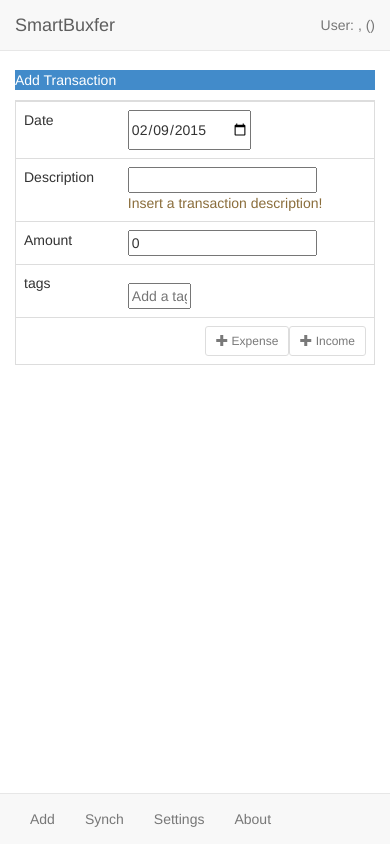
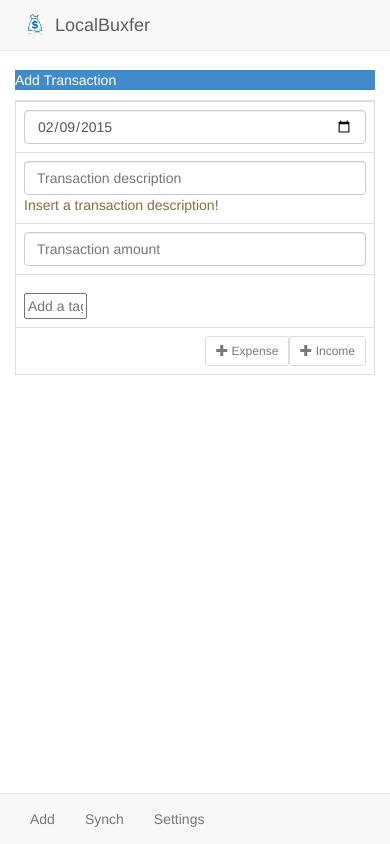
Before and after one commit to jointheflow/Quixfer, a plain HTML site: page app/index.html in a window 390 px wide. Drawn offline with Linux system fonts and the light colour scheme.

Commit message:
Add-View optimization
small optimization on add-view (badge, icon,...)

```diff
--- a/app/index.html
+++ b/app/index.html
@@ -40,8 +40,9 @@
 <header>
     <div class="navbar navbar-default navbar-fixed-top">
         <div class="container">
-            	<a class="navbar-brand" href="#">SmartBuxfer</a>
-                <p class="navbar-text navbar-right">User: <b>{{currentUser.username}}</b>, ({{currentUser.transactionList.length}})</p>
+            	<a class="navbar-brand" href="#"><img style="max-width:40px; margin-top: -7px;"
+             src="img/buxfer_01_ico.png">LocalBuxfer</a>
+                <p class="navbar-text navbar-right"><b>{{currentUser.username}}</b> <span class="badge">{{currentUser.transactionList.length}}</span></p>
 
 
         </div>
@@ -63,7 +64,7 @@
                     <li><a href="#add">Add</a></li>
 					<li><a href="#synch">Synch</a></li>
                     <li><a href="#settings">Settings </a></li>
-                    <li><a href="#about">About</a></li>
+                    <!--li><a href="#about">About</a></li-->
 
                 </ul>
 
--- a/app/js/controller/add-controller.js
+++ b/app/js/controller/add-controller.js
@@ -30,7 +30,7 @@
 		//define init of view view-add.html
 		$scope.initViewAdd = function () {
 			$scope.description="";
-            $scope.amount=0;
+            //$scope.amount=0;
 			$scope.tagtext ="";
 
 			//start managing load of multiple item dropdown menù for tags attribute
--- a/app/view/view-add.html
+++ b/app/view/view-add.html
@@ -8,24 +8,24 @@
 				<div class="table-responsive">
 					<table class="table">
 					<tr>
-						<td>Date</td><td><input type="date" placeholder="yyyy-MM-dd" ng-model="transdate" required/></td>
+						<!--td>Date</td--><td><input type="date" placeholder="yyyy-MM-dd" class="form-control" ng-model="transdate" required/></td>
 
 					</tr>
 					<tr>
-						<td>Description</td><td><input type="text" name="description" ng-model="description" required/>
+						<!--td>Description</td--><td><input type="text" class="form-control" placeholder="Transaction description" name="description" ng-model="description" required/>
 						<!--validation message-->
 						<div ng-show="addTransactionForm.description.$invalid" class="text-warning"> Insert a transaction description! </div></td>
 
 
 					</tr>
 					<tr>
-						<td>Amount</td><td><input type="number" ng-model="amount"/></td>
+						<!--td>Amount</td--><td><input type="number" placeholder="Transaction amount" class="form-control" ng-model="amount"/></td>
 					</tr>
 					<!--tr>
 						<td>Tag</td><td> <div> <input type="text" ng-model="tagtext"> </div> <div ng-dropdown-multiselect="" options="tagdata" selected-model="tag" extra-settings="tagdatasetting"> </div>  </td>
 					</tr-->
                     <tr>
-						<td> tags</td><td><tags-input ng-model="tagtext"><auto-complete source="loadTags($query)" max-results-to-show="20"></auto-complete></tags-input></td>
+						<!--td> tags</td--><td><tags-input ng-model="tagtext"><auto-complete source="loadTags($query)" max-results-to-show="20"></auto-complete></tags-input></td>
 					</tr>
 
 					<!--tr>
@@ -36,7 +36,7 @@
 							</select></td>
 					</tr-->
 
-					<tr><td></td><td align="right"><button type="button" class="btn btn-default btn-sm" ng-click="addTransaction('Expense')" ng-disabled="addTransactionForm.$invalid"><span class="glyphicon glyphicon-plus"></span> Expense</button><button type="button" class="btn btn-default btn-sm" ng-click="addTransaction('Income')" ng-disabled="addTransactionForm.$invalid"><span class="glyphicon glyphicon-plus"></span> Income</button></td></tr>
+					<tr><!--td></td--><td align="right"><button type="button" class="btn btn-default btn-sm" ng-click="addTransaction('Expense')" ng-disabled="addTransactionForm.$invalid"><span class="glyphicon glyphicon-plus"></span> Expense</button><button type="button" class="btn btn-default btn-sm" ng-click="addTransaction('Income')" ng-disabled="addTransactionForm.$invalid"><span class="glyphicon glyphicon-plus"></span> Income</button></td></tr>
 
 					</table>
 				</div>
```
Also changed, not shown: app/img/buxfer_01_ico.png (added).
